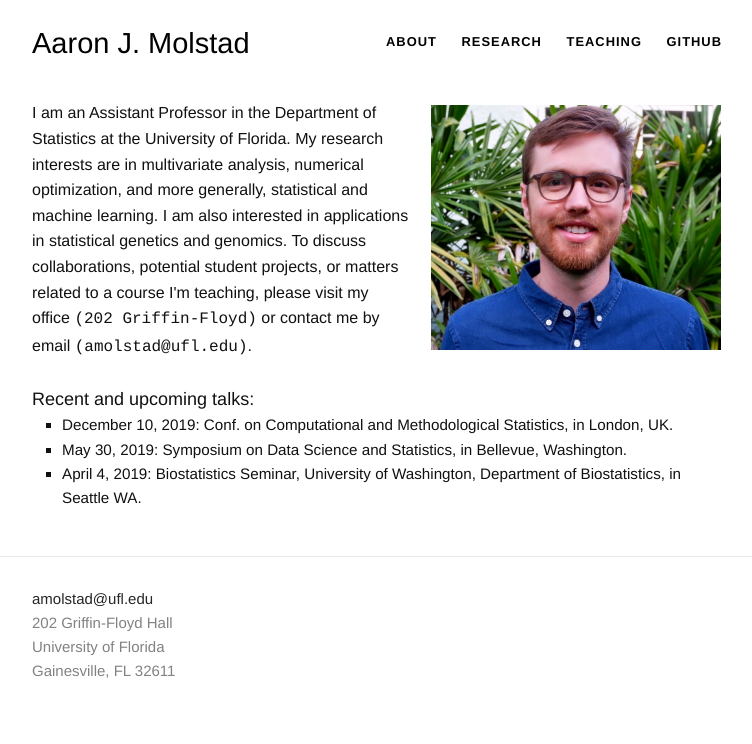
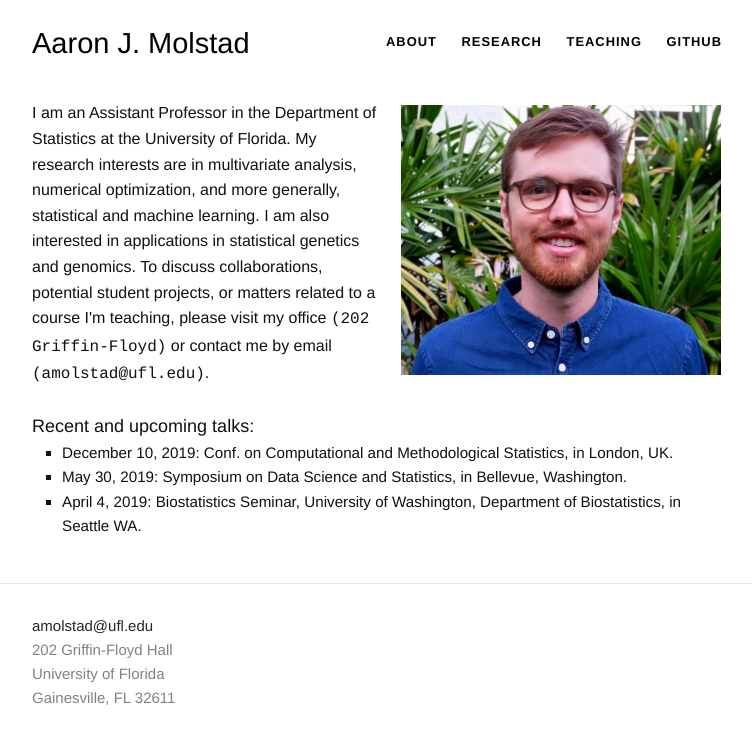
Before and after one commit to ajmolstad/ajmolstad.github.io, a Jekyll site: the page built from index.html, in a window 1280 px wide. Shown: the top 744 px of the page, without its empty margins (263-1015 px from the left). Built offline with Jekyll 4.4.1, drawn with Linux system fonts in a browser that asks for light colours.

Commit message:
Update photo size for mobile

```diff
--- a/index.html
+++ b/index.html
@@ -4,7 +4,7 @@ layout: default
 
 
 <div class="default">
- <dl class="wp-caption alignright" style="max-width: 290px">
+ <dl class="wp-caption alignright" style="max-width: 320px">
 
 <dt><a href=""><img class="" src="/images/Molstad-2.jpg" alt="" /></a></dt>
 
```
Also changed, not shown: 3 other files.
